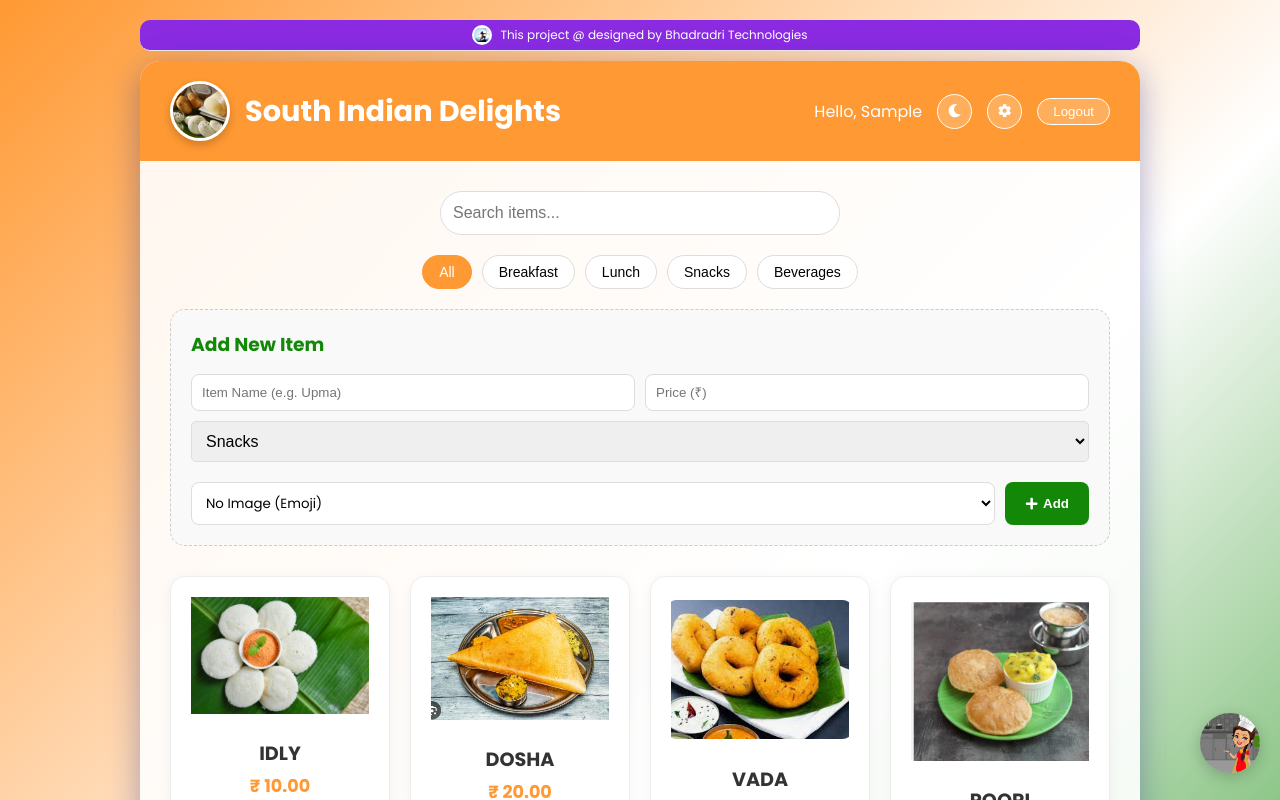
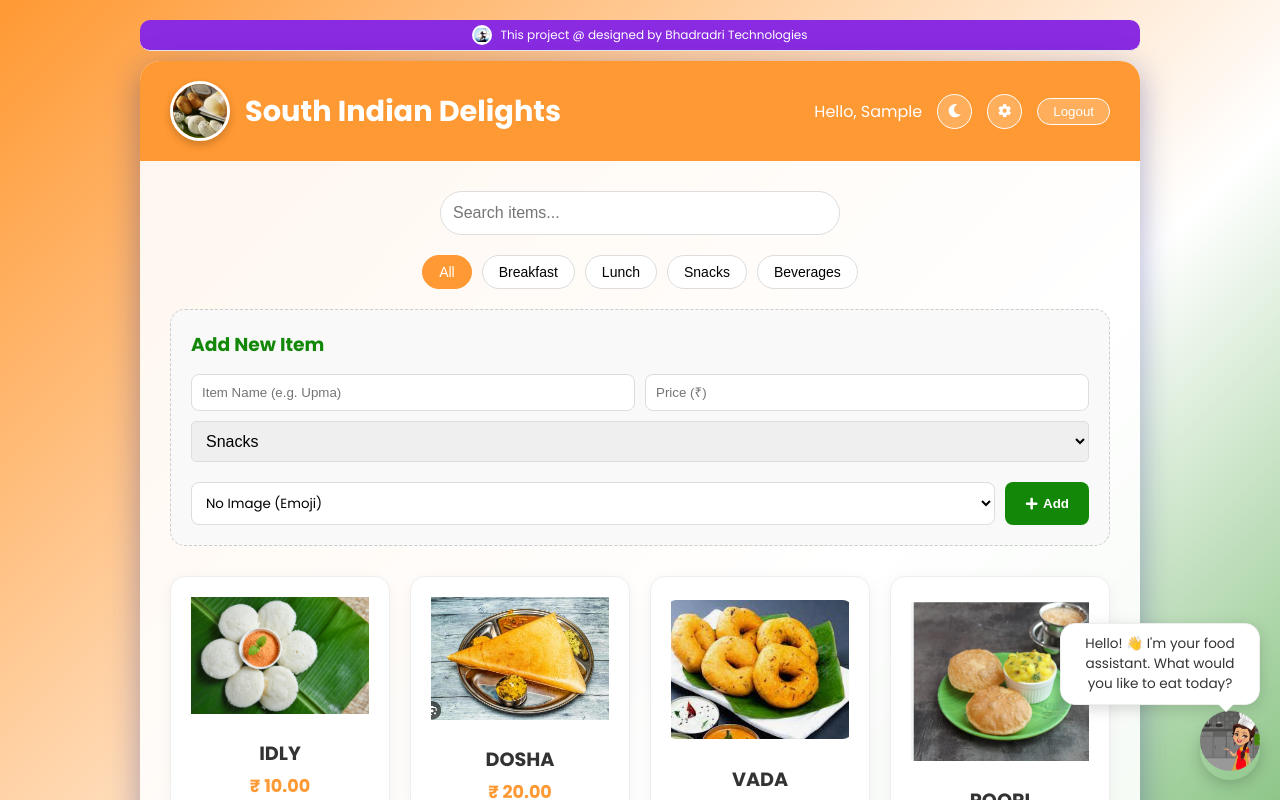
Before and after one commit to Srk-1974/sounth_Indian_food, a React (Vite) app: page / in a window 1280 px wide. Both pictures are taken after typing "Sample", "Sample123" into the empty fields and a click on the button "Login". Shown: the top 800 px of the page. Built offline with nearby package versions, Linux system fonts and the light colour scheme.

Commit message:
Enhance Chatbot: Draggable, Bouncing Animation, and Tooltip

```diff
--- a/src/components/ChatBot.jsx
+++ b/src/components/ChatBot.jsx
@@ -9,6 +9,12 @@ const ChatBot = ({ items, onAddToCart, currency, cart, onRemoveFromCart, onCheck
     ]);
     const messagesEndRef = useRef(null);
 
+    // Dragging state
+    const [position, setPosition] = useState({ x: window.innerWidth - 80, y: window.innerHeight - 80 });
+    const [isDragging, setIsDragging] = useState(false);
+    const [dragStart, setDragStart] = useState({ x: 0, y: 0 });
+    const [hasMoved, setHasMoved] = useState(false);
+
     const scrollToBottom = () => {
         messagesEndRef.current?.scrollIntoView({ behavior: "smooth" });
     };
@@ -17,8 +23,56 @@ const ChatBot = ({ items, onAddToCart, currency, cart, onRemoveFromCart, onCheck
         scrollToBottom();
     }, [messages, isOpen, view]);
 
+    // Handle window resize to keep bot on screen
+    useEffect(() => {
+        const handleResize = () => {
+            setPosition(prev => ({
+                x: Math.min(prev.x, window.innerWidth - 80),
+                y: Math.min(prev.y, window.innerHeight - 80)
+            }));
+        };
+        window.addEventListener('resize', handleResize);
+        return () => window.removeEventListener('resize', handleResize);
+    }, []);
+
+    const handleMouseDown = (e) => {
+        setIsDragging(true);
+        setDragStart({ x: e.clientX - position.x, y: e.clientY - position.y });
+        setHasMoved(false);
+    };
+
+    const handleMouseMove = (e) => {
+        if (isDragging) {
+            const newX = e.clientX - dragStart.x;
+            const newY = e.clientY - dragStart.y;
+            setPosition({ x: newX, y: newY });
+            setHasMoved(true);
+        }
+    };
+
+    const handleMouseUp = () => {
+        setIsDragging(false);
+    };
+
+    // Attach global mouse listeners when dragging
+    useEffect(() => {
+        if (isDragging) {
+            window.addEventListener('mousemove', handleMouseMove);
+            window.addEventListener('mouseup', handleMouseUp);
+        } else {
+            window.removeEventListener('mousemove', handleMouseMove);
+            window.removeEventListener('mouseup', handleMouseUp);
+        }
+        return () => {
+            window.removeEventListener('mousemove', handleMouseMove);
+            window.removeEventListener('mouseup', handleMouseUp);
+        };
+    }, [isDragging]);
+
     const toggleChat = () => {
-        setIsOpen(!isOpen);
+        if (!hasMoved) {
+            setIsOpen(!isOpen);
+        }
     };
 
     const handleAddItem = (item) => {
@@ -43,15 +97,25 @@ const ChatBot = ({ items, onAddToCart, currency, cart, onRemoveFromCart, onCheck
     };
 
     return (
-        <div className="chatbot-container">
+        <div
+            className="chatbot-container"
+            style={{
+                left: position.x,
+                top: position.y,
+                cursor: isDragging ? 'grabbing' : 'grab',
+                bottom: 'auto',
+                right: 'auto'
+            }}
+            onMouseDown={handleMouseDown}
+        >
             {isOpen && (
-                <div className="chatbot-window">
+                <div className="chatbot-window" onMouseDown={(e) => e.stopPropagation()}>
                     <div className="chatbot-header">
                         <div className="chatbot-title">
                             <img src="/assets/chatbot-icon.png" alt="Bot" className="bot-avatar-small" />
                             <span>Foodie Bot</span>
                         </div>
-                        <button onClick={toggleChat} className="close-chat"><FaTimes /></button>
+                        <button onClick={() => setIsOpen(false)} className="close-chat"><FaTimes /></button>
                     </div>
 
                     <div className="chatbot-messages">
@@ -119,9 +183,15 @@ const ChatBot = ({ items, onAddToCart, currency, cart, onRemoveFromCart, onCheck
                 </div>
             )}
             <button className="chatbot-toggle" onClick={toggleChat}>
-                <img src="/assets/chatbot-icon.png" alt="Chat" className="bot-icon-large" />
+                <img src="/assets/chatbot-icon.png" alt="Chat" className="bot-icon-large animated-bot" />
                 {cart.length > 0 && <span className="chat-badge">{cart.length}</span>}
             </button>
+            {!isOpen && (
+                <div className="chatbot-tooltip">
+                    Hello! 👋 I'm your food assistant. What would you like to eat today?
+                    <div className="tooltip-arrow"></div>
+                </div>
+            )}
         </div>
     );
 };
--- a/src/index.css
+++ b/src/index.css
@@ -1242,3 +1242,83 @@ body.dark-mode .header-banner {
 body.dark-mode .header-banner p {
   color: white;
 }
+
+/* Chatbot Animation */
+@keyframes bounce {
+
+  0%,
+  100% {
+    transform: translateY(0);
+  }
+
+  50% {
+    transform: translateY(-10px);
+  }
+}
+
+.animated-bot {
+  animation: bounce 2s infinite ease-in-out;
+}
+
+/* Ensure container doesn't have fixed bottom/right when controlled by JS */
+.chatbot-container {
+  /* These are overridden by inline styles but good to reset */
+  transition: transform 0.1s;
+  /* Smooth movement if needed, but might lag drag */
+  display: flex;
+  flex-direction: column;
+  align-items: center;
+}
+
+.chatbot-tooltip {
+  position: absolute;
+  bottom: 75px;
+  /* Above the icon */
+  right: 0;
+  background: white;
+  padding: 10px 15px;
+  border-radius: 15px;
+  box-shadow: 0 4px 15px rgba(0, 0, 0, 0.15);
+  font-size: 0.85rem;
+  color: #333;
+  width: 200px;
+  text-align: center;
+  pointer-events: none;
+  /* Let clicks pass through if needed */
+  animation: fadeIn 0.5s ease-out;
+  border: 1px solid #eee;
+  z-index: 1999;
+}
+
+.tooltip-arrow {
+  position: absolute;
+  bottom: -8px;
+  right: 25px;
+  width: 0;
+  height: 0;
+  border-left: 8px solid transparent;
+  border-right: 8px solid transparent;
+  border-top: 8px solid white;
+}
+
+body.dark-mode .chatbot-tooltip {
+  background: #333;
+  color: white;
+  border-color: #555;
+}
+
+body.dark-mode .tooltip-arrow {
+  border-top-color: #333;
+}
+
+@keyframes fadeIn {
+  from {
+    opacity: 0;
+    transform: translateY(10px);
+  }
+
+  to {
+    opacity: 1;
+    transform: translateY(0);
+  }
+}
```
